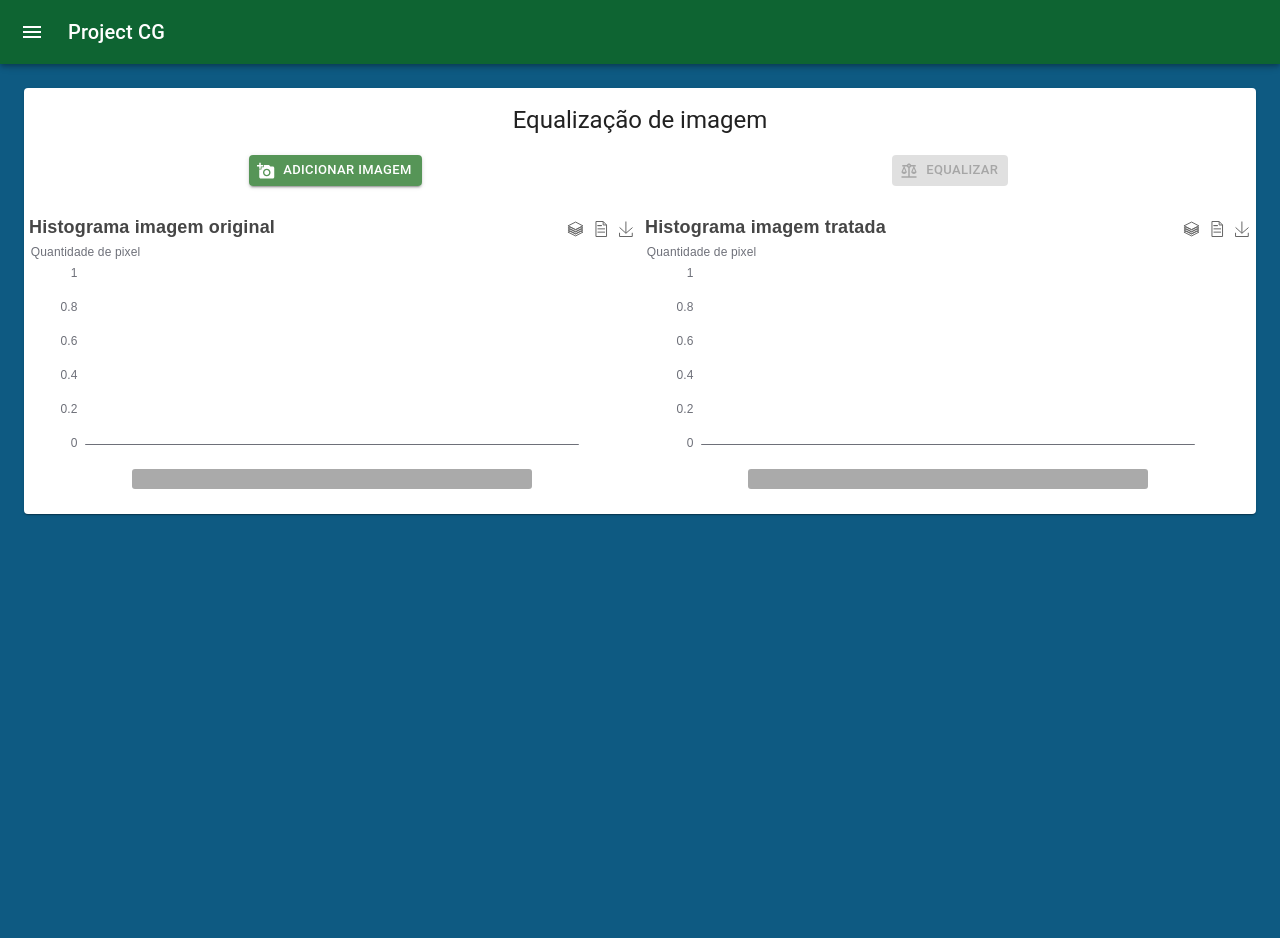
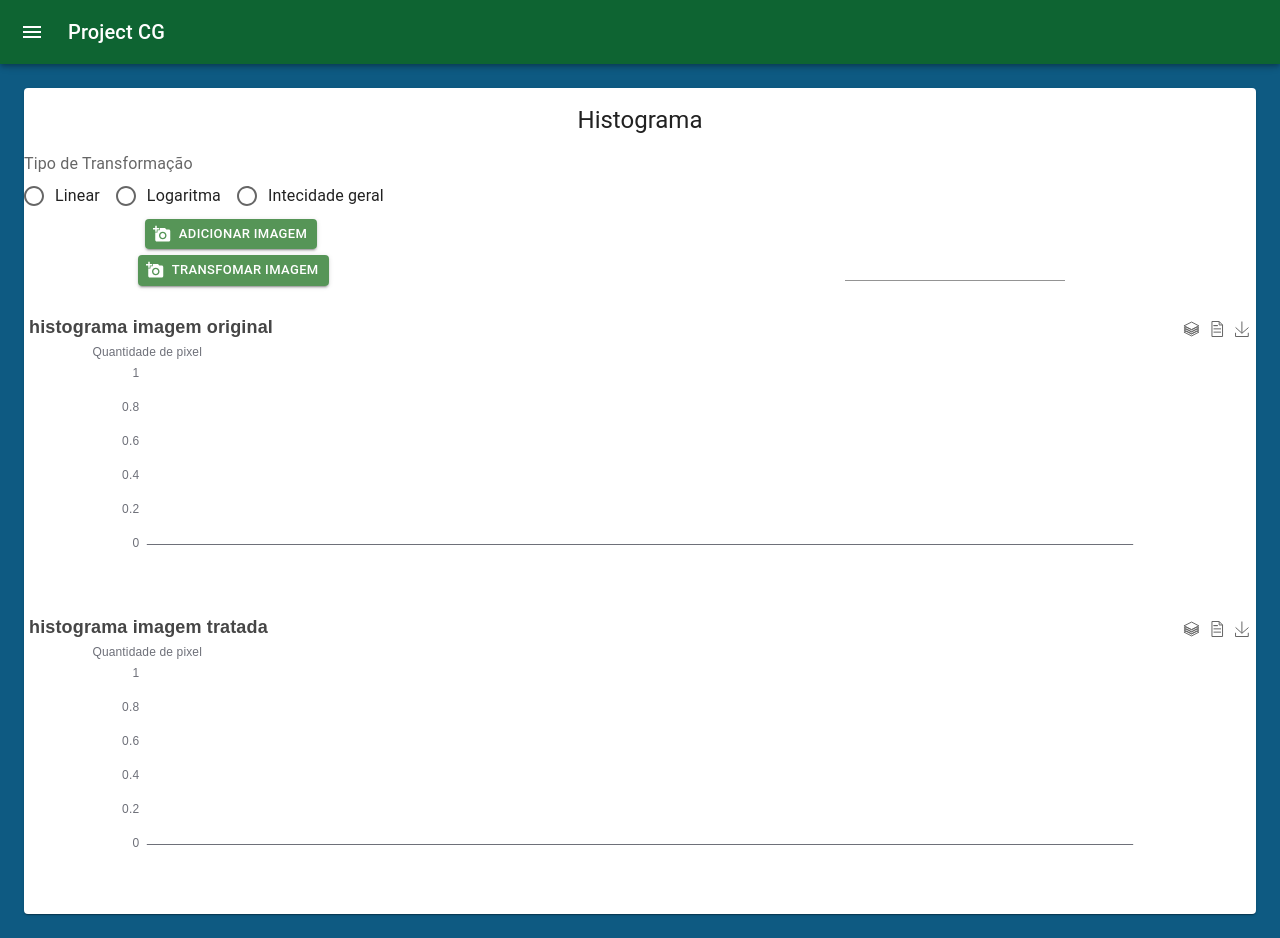
Before and after one commit to irllamartins/Computacao_Grafica_2023.2, a React (Create React App) app: page / in a window 1280 px wide. Before the commit the page ends 800 px from the top, so only its background shows below. Built offline with nearby package versions, Linux system fonts and the light colour scheme.

Commit message:
[filtros/histograma] - correção de filtros e começo de histograma logaritma

```diff
--- a/src/components/layout/Menu.tsx
+++ b/src/components/layout/Menu.tsx
@@ -158,7 +158,7 @@ export default function PersistentDrawerLeft() {
 
   const [open, setOpen] = React.useState(false)
 
-  const [pagesNumber, setPagesNumber] = React.useState(10)
+  const [pagesNumber, setPagesNumber] = React.useState(9)
 
   const handleDrawerOpen = () => {
     setOpen(true);
--- a/src/components/pages/equalizacao/Container.tsx
+++ b/src/components/pages/equalizacao/Container.tsx
@@ -64,6 +64,7 @@ const Equalizacao = () => {
                     </Button>
                 </label>
             </Grid>
+
             <Grid item>
                 <GeraImagem matriz={imagem} altura={imagem[0]?.length || 1} largura={imagem?.length || 1} />
             </Grid>
@@ -87,10 +88,10 @@ const Equalizacao = () => {
             </Grid>
         </Grid>
         <Grid item xs={12} sm={6}>
-            <Grafico titulo={"Histograma imagem original"} dados={frequencia(imagem,maximoCor)} maximoCor={maximoCor} />
+            <Grafico titulo={"Histograma imagem original"} dados={frequencia(imagem, maximoCor)} maximoCor={maximoCor} />
         </Grid>
         <Grid item xs={12} sm={6}>
-            <Grafico titulo={"Histograma imagem tratada"} dados={frequencia(imagemTransfomada,maximoCor)} maximoCor={maximoCor} />
+            <Grafico titulo={"Histograma imagem tratada"} dados={frequencia(imagemTransfomada, maximoCor)} maximoCor={maximoCor} />
         </Grid>
     </Grid>
 }
--- a/src/components/pages/equalizacao/GeraMatriz.tsx
+++ b/src/components/pages/equalizacao/GeraMatriz.tsx
@@ -1,6 +1,6 @@
 import { ObjetoImagem } from "../operacao.imagem/Container"
 
-const GeraMatriz = (event: any):Promise<ObjetoImagem> => {
+const GeraMatriz = (event: any): Promise<ObjetoImagem> => {
     return new Promise((resolve, reject) => {
         let matriz: number[][] = []
         // capturar o arquivo
@@ -40,7 +40,7 @@ const GeraMatriz = (event: any):Promise<ObjetoImagem> => {
                 imagem.push(linhaImagem)
             }
 
-            resolve( {matriz:imagem,maximoCor:valorMaximoCor} )
+            resolve({ matriz: imagem, maximoCor: valorMaximoCor })
 
         }
 
--- a/src/components/pages/equalizacao/Grafico.tsx
+++ b/src/components/pages/equalizacao/Grafico.tsx
@@ -39,23 +39,24 @@ const Grafico = (props: any) => {
                 show: false
             }
         },
-        visualMap: {
-            show: true,
+       /* visualMap: {
+           // show: true,
             left: 'center',
             // text: ['Escala Cinza'],
             itemHeight: 400,
             min: 0, // Valor mínimo dos dados
             max: maximoCor, // Valor máximo dos dados
             inRange: {
-               color: ['white', 'black'], // Cores de branco a preto
+           //   color: [ 'black','white'], // Cores de branco a preto
             },
             orient: 'horizontal',
             bottom: 20, // Distância da parte inferior do gráfico
-        },
-        color: ['green'],
+        },*/
 
         series: [
+
             {
+                color: ['orange'],
                 name: "Cor",
                 type: 'bar',
                 data: dados,
--- a/src/components/pages/filtro/Container.tsx
+++ b/src/components/pages/filtro/Container.tsx
@@ -57,7 +57,7 @@ enum TiposTransformacao {
     ROBERT_X = "Robert X",
     ROBERT_Y = "Robert Y",
     ROBERT_MAGNETUDE = "Robert Magnetude",
-    ROBERT_CRUZADO_X = "Robert Cruzado X",
+    ROBERT_CRUZADO_X =  "Robert Cruzado x",
     ROBERT_CRUZADO_Y = "Robert Cruzado Y",
     ROBERT_CRUZADO_MAGNETUDE = "Robert Cruzado Magnetude",
     PREWITT_X = "Prewitt X",
--- a/src/components/pages/histograma/Container.tsx
+++ b/src/components/pages/histograma/Container.tsx
@@ -5,6 +5,8 @@ import Grafico from "./Grafico"
 import { AddAPhoto } from "@mui/icons-material"
 import GeraImagem from "./GeraImagem"
 import GeraMatriz from "./GeraMatriz"
+import Logaritmo from "./Logaritmo"
+import Frequencia from "./Frequencia"
 
 const useStyles = makeStyles((theme: Theme) => ({
     imagemGrupo: {
@@ -33,7 +35,6 @@ const Histograma = () => {
     const [maximoCor, setMaximoCor] = useState<number>(0)
     const [success, setSuccess] = useState(false)
 
-    const data = [123, 123, 123, 123, 123, 123, 23, 453, 34, 34, 23, 345, 45, 23, 123, 6, 7, 34, 45, 54, 2, 3, 23, 3, 45, 2, 4, 43]
     return <Grid container direction="row" alignContent="center" alignItems="center">
         <Grid item sm={12} xl={12} p={2}>
             <Typography variant="h5" align="center">Histograma</Typography>
@@ -84,9 +85,22 @@ const Histograma = () => {
                         size="small"
                         startIcon={<AddAPhoto />}
                         sx={{ margin: "1%" }}>
-                        Adicionar imagem 1
+                        Adicionar imagem
                     </Button>
                 </label>
+            </Grid>
+            <Grid item>
+                <Button
+                    variant="contained"
+                    color="primary"
+                    component="span"
+                    fullWidth
+                    size="small"
+                    startIcon={<AddAPhoto />}
+                    sx={{ margin: "2%" }}
+                    onClick={()=>setImagemTransfomada(Logaritmo(imagem))}>
+                    Transfomar imagem
+                </Button>
             </Grid>
             <Grid item>
                 <GeraImagem matriz={imagem} altura={imagem[0]?.length || 1} largura={imagem?.length || 1} />
@@ -102,10 +116,10 @@ const Histograma = () => {
             />
         </Grid>
         <Grid item sm={12}>
-            <Grafico titulo={"histograma imagem original"} dados={data} />
+            <Grafico titulo={"histograma imagem original"}dados={Frequencia(imagem, maximoCor)} maximoCor={maximoCor}/>
         </Grid>
         <Grid item sm={12}>
-            <Grafico titulo={"histograma imagem tratada"} dados={data} />
+            <Grafico titulo={"histograma imagem tratada"} dados={Frequencia(imagemTransfomada, maximoCor)} maximoCor={maximoCor} />
         </Grid>
     </Grid>
 }
--- /dev/null
+++ b/src/components/pages/histograma/Frequencia.ts
@@ -0,0 +1,17 @@
+const criarEscala = ( escala:number) =>{
+    let cores = Array(escala+1).fill(0)
+    return cores;
+}
+
+
+export const Frequencia = (matriz: number[][], escala: number): number[] => {
+    let cores: number[] = criarEscala(escala)
+    for (let i = 0; i < matriz.length; i++) {
+        for (let j = 0; j < matriz[0].length; j++) {
+          cores[Math.round(matriz[i][j])]++;
+        }
+    }
+    return cores
+}
+
+export default Frequencia
--- a/src/components/pages/histograma/Grafico.tsx
+++ b/src/components/pages/histograma/Grafico.tsx
@@ -1,18 +1,17 @@
 import ReactECharts from 'echarts-for-react'
 
 const Grafico = (props: any) => {
-    const { titulo,dados } = props
-    console.log(dados)
+    const { titulo, dados, maximoCor } = props
     let legendaX: number[] = []
-    for (var i = 0; i < 255; i++) {
+    for (var i = 0; i < maximoCor; i++) {
         legendaX.push(i)
-      }
+    }
     const option = {
         title: {
             text: titulo
         },
         legend: {
-            data: ['bar']
+            data: ['Pixel']
         },
         toolbox: {
             // y: 'bottom',
@@ -28,30 +27,49 @@ const Grafico = (props: any) => {
         },
         tooltip: {},
         xAxis: {
+            // name:"Escala de cinza",
             data: legendaX,
             splitLine: {
                 show: false
             }
         },
-        yAxis: {},
+        yAxis: {
+            name: "Quantidade de pixel",
+            splitLine: {
+                show: false
+            }
+        },
+       /* visualMap: {
+           // show: true,
+            left: 'center',
+            // text: ['Escala Cinza'],
+            itemHeight: 400,
+            min: 0, // Valor mínimo dos dados
+            max: maximoCor, // Valor máximo dos dados
+            inRange: {
+           //   color: [ 'black','white'], // Cores de branco a preto
+            },
+            orient: 'horizontal',
+            bottom: 20, // Distância da parte inferior do gráfico
+        },*/
+
         series: [
+
             {
-                name: 'bar',
+                color: ['orange'],
+                name: "Cor",
                 type: 'bar',
                 data: dados,
                 emphasis: {
                     focus: 'series'
                 },
-                /*animationDelay: function (idx) {
-                  return idx * 10;
-                }*/
+            },
+            {
+                label: { show: true, fontSize: 16 },
             }
         ],
         animationEasing: 'elasticOut',
-        /*animationDelayUpdate: function (idx) {
-          return idx * 5;
-        }*/
-    };
+    }
     return <ReactECharts option={option} theme={"primary"}
     />
 }
--- /dev/null
+++ b/src/components/pages/histograma/Logaritmo.tsx
@@ -0,0 +1,16 @@
+const Logaritmo = (matriz: number[][]): number[][] => {
+    let novaMatriz: number[][] = []
+   // console.log("matriz entrada", matriz)
+    for (let i = 0; i < matriz?.length; i++) {
+        let array: number[] = []
+        for (let j = 0; j < matriz[i]?.length; j++) {
+         //   console.log("elemento", Math.round(Math.log(matriz[i][j] + 1)))
+            array.push(Math.round(Math.log(matriz[i][j] + 1)))
+        }
+        novaMatriz.push(array)
+    }
+   // console.log("matriz saida", novaMatriz)
+    return novaMatriz
+}
+
+export default Logaritmo
```
Also changed, not shown: src/components/pages/histograma/GeraMatriz.tsx (+4 -4 lines).
